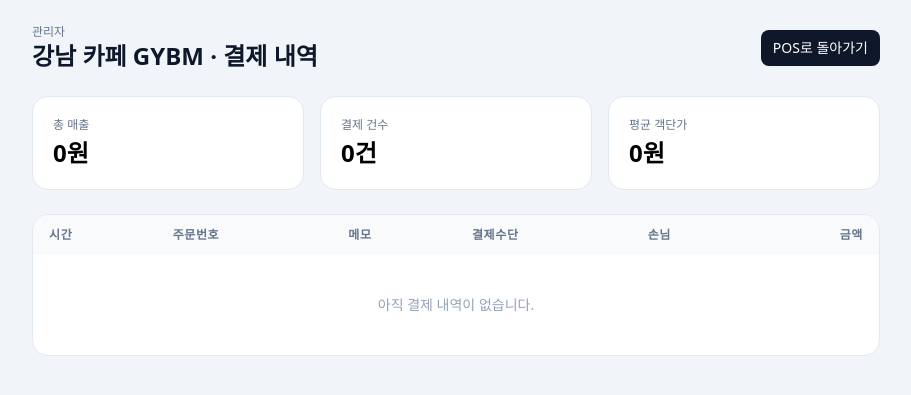
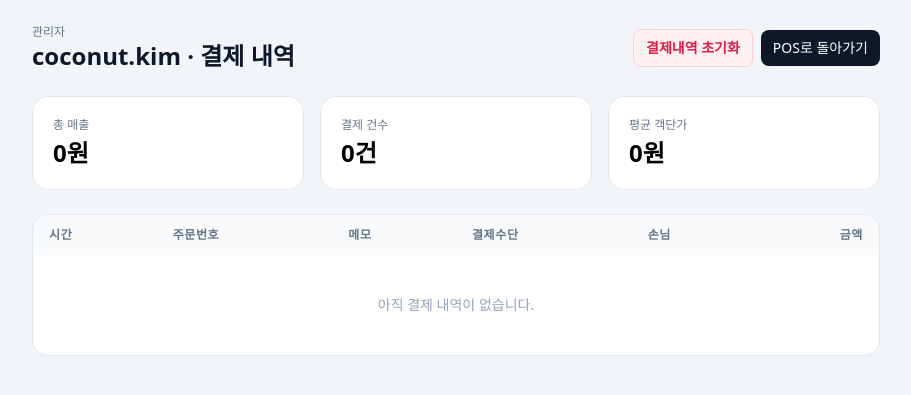
Before and after one commit to chan026-normal/qr-pay-demo, a FastAPI app: page /admin in a window 1280 px wide. Shown: the top 395 px of the page, without its empty margins (184-1095 px from the left). Run offline with FastAPI, Linux system fonts and the light colour scheme; parts of the project's set-up code (start-up, migrations or seed data) failed here and were passed over; some libraries are stand-ins or nearby versions; some web fonts are replaced.

Commit message:
Rebrand to coconut.kim / 킴페이, add admin reset button

```diff
--- a/main.py
+++ b/main.py
@@ -12,8 +12,8 @@ from fastapi import FastAPI, HTTPException, Request, WebSocket, WebSocketDisconn
 from fastapi.responses import HTMLResponse, JSONResponse
 from fastapi.templating import Jinja2Templates
 
-STORE_NAME = "강남 카페 GYBM"
-STORE_ID = "GYBM-001"
+STORE_NAME = "coconut.kim"
+STORE_ID = "coco-001"
 
 app = FastAPI(title="QR Pay Demo")
 templates = Jinja2Templates(directory="templates")
@@ -182,6 +182,15 @@ async def pay_order(order_id: str, payload: dict):
     return {"ok": True, "order": order.__dict__}
 
 
+@app.post("/api/admin/reset")
+async def admin_reset():
+    """결제 내역 및 활성 주문을 전부 초기화 (시연용)."""
+    ORDERS.clear()
+    HISTORY.clear()
+    SUBSCRIBERS.clear()
+    return {"ok": True, "message": "모든 결제 내역이 초기화되었습니다."}
+
+
 @app.post("/api/order/{order_id}/cancel")
 async def cancel_order(order_id: str):
     order = ORDERS.get(order_id)
--- a/templates/admin.html
+++ b/templates/admin.html
@@ -15,8 +15,23 @@
       <div class="text-xs text-slate-500">관리자</div>
       <h1 class="text-2xl font-black text-slate-900">{{ store_name }} · 결제 내역</h1>
     </div>
-    <a href="/" class="px-3 py-2 rounded-lg bg-slate-900 text-white text-sm">POS로 돌아가기</a>
+    <div class="flex items-center gap-2">
+      <button id="resetBtn" class="px-3 py-2 rounded-lg bg-rose-50 text-rose-600 border border-rose-200 hover:bg-rose-100 text-sm font-semibold">결제내역 초기화</button>
+      <a href="/" class="px-3 py-2 rounded-lg bg-slate-900 text-white text-sm">POS로 돌아가기</a>
+    </div>
   </div>
+
+  <script>
+    document.getElementById('resetBtn').addEventListener('click', async () => {
+      if (!confirm('정말 모든 결제 내역을 삭제할까요?\n시연용 데모이므로 복구할 수 없습니다.')) return;
+      const res = await fetch('/api/admin/reset', { method: 'POST' });
+      if (res.ok) {
+        location.reload();
+      } else {
+        alert('초기화 실패. 다시 시도해주세요.');
+      }
+    });
+  </script>
 
   {% set total = orders|sum(attribute='amount') %}
   <div class="grid grid-cols-3 gap-4 mb-6">
--- a/templates/merchant.html
+++ b/templates/merchant.html
@@ -22,7 +22,7 @@
 
   <header class="flex items-center justify-between mb-6">
     <div class="flex items-center gap-3">
-      <div class="w-11 h-11 rounded-2xl bg-slate-900 text-white grid place-items-center font-black text-lg">G</div>
+      <div class="w-11 h-11 rounded-2xl bg-slate-900 text-white grid place-items-center font-black text-lg">C</div>
       <div>
         <div class="text-xs text-slate-500">가맹점 POS</div>
         <div class="text-xl font-bold text-slate-900">{{ store_name }}</div>
--- a/templates/pay.html
+++ b/templates/pay.html
@@ -21,8 +21,8 @@
 
   <header class="flex items-center justify-between py-3 text-sm opacity-90">
     <div class="flex items-center gap-2">
-      <div class="w-7 h-7 rounded-lg bg-white/20 grid place-items-center font-black">G</div>
-      <span>GYBM Pay</span>
+      <div class="w-7 h-7 rounded-lg bg-white/20 grid place-items-center font-black">K</div>
+      <span>킴페이</span>
     </div>
     <span class="opacity-70">안전 결제 · SSL 모의</span>
   </header>
```
